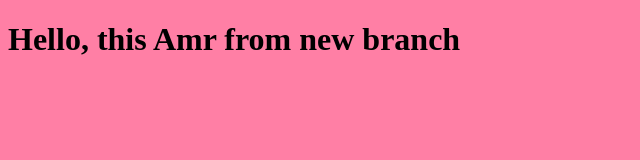
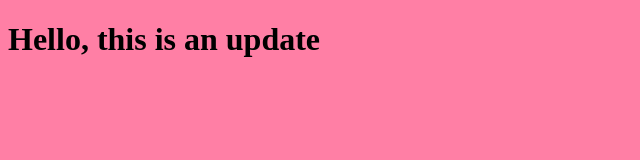
Before and after one commit to amrahmed47/myproject, a plain HTML site: page index.html in a window 1280 px wide. Shown: the whole page, without its empty margins (0-640 px from the left). Drawn offline with Linux system fonts and the light colour scheme.

Commit message:
edit the html file

```diff
--- a/index.html
+++ b/index.html
@@ -7,7 +7,7 @@
     <link rel="stylesheet" href="style.css">
 </head>
 <body>
-    <h1>Hello, this Amr from new branch</h1>
+    <h1>Hello, this is an update</h1>
     <script src="app.js"></script>
 </body>
 </html>
```
